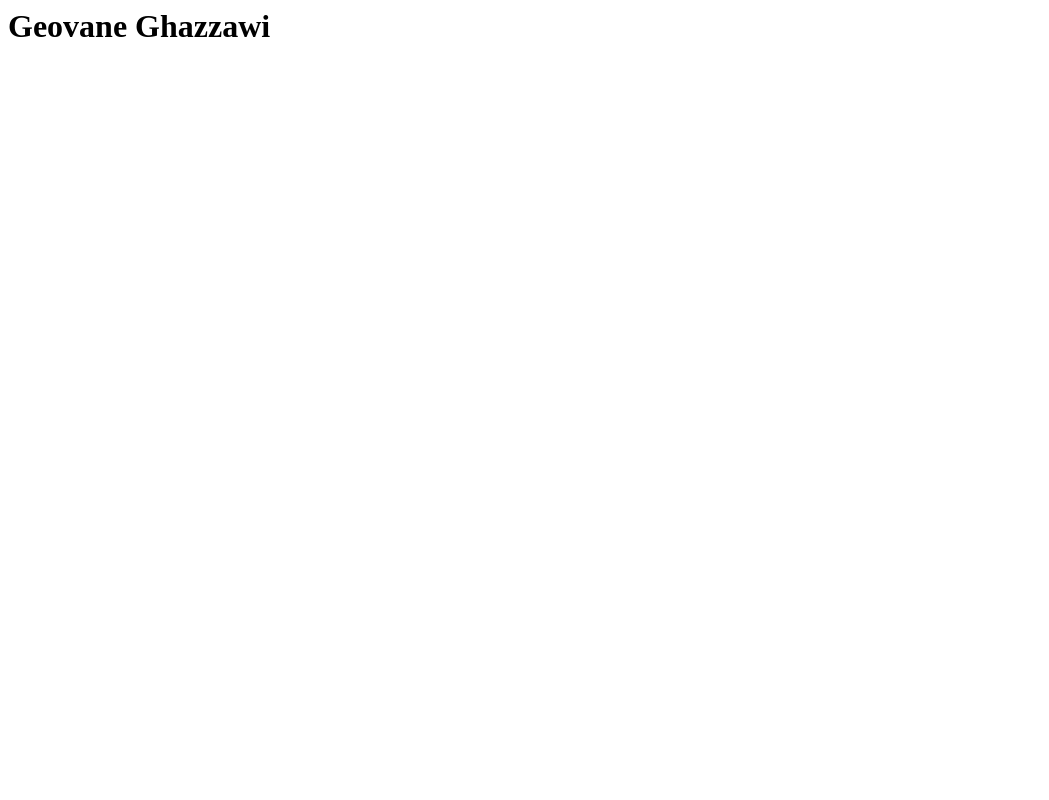
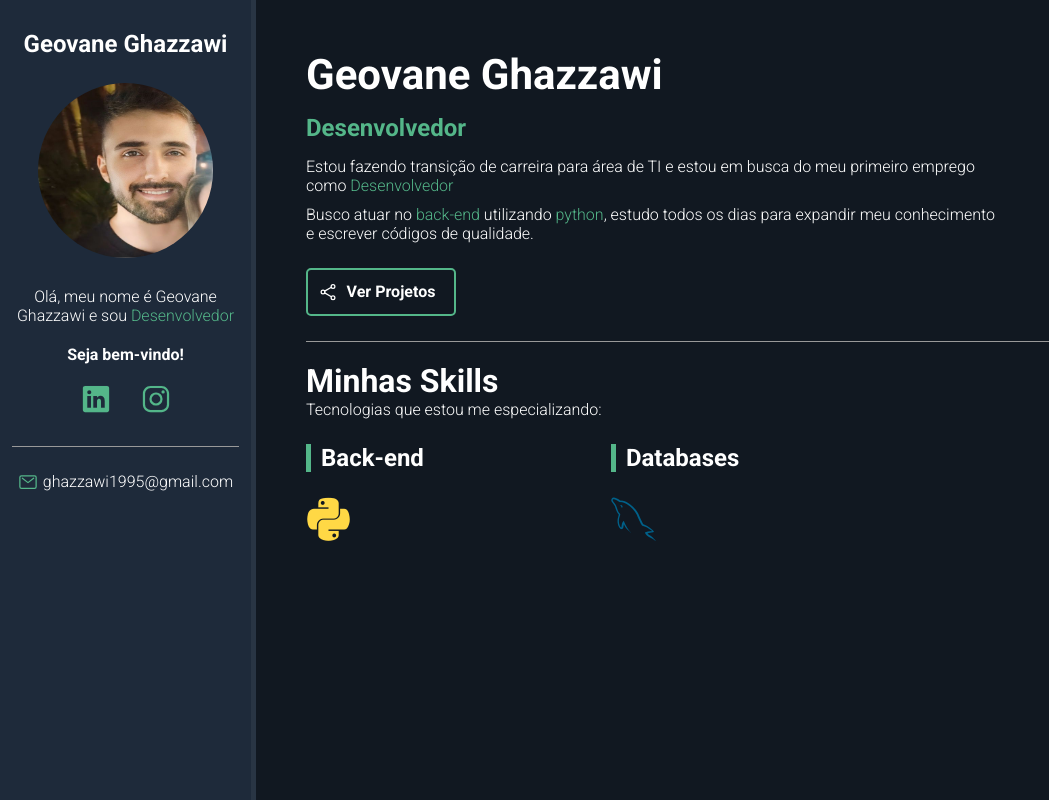
Before and after one commit to G-Ghazzawi/G-Ghazzawi.github.io, a plain HTML site: page index.html in a window 1280 px wide. Shown: the whole page, without its empty margins (0-1049 px from the left). Drawn offline with nearby package versions, Linux system fonts and the light colour scheme.

Commit message:
Finalizando o portifolio

```diff
--- /dev/null
+++ b/css/style.css
@@ -0,0 +1,238 @@
+/*reset*/
+* {
+    padding: 0;
+    margin: 0;
+    font-family: 'Roboto', sans-serif;
+    box-sizing: border-box;
+}
+
+/*Variables*/
+
+:root {
+    --main-color: #54B689;
+    --main-text-color: #FFF;
+    --border-color: #999;
+    --bio-bg-color: #1E2A3A;
+    --bio-border-color: #293544;
+    --about-bg-color: #111821;
+}
+
+/*general*/
+
+.highlight {
+    color: var(--main-color);
+}
+
+/* Containers */
+
+#container {
+    display: flex;
+    flex-direction: row;
+    color: var(--main-text-color)
+}
+
+#bio-container {
+    flex: 1 1 20%;
+    min-height: 100vh;
+    background-color: var(--bio-bg-color);
+    text-align: center;
+    padding: 30px 12px;
+    border-right: 5px solid var(--bio-border-color);
+}
+
+#about-container {
+    flex: 1 1 80%;
+    min-height: 100vh;
+    background-color: var(--about-bg-color);
+    padding: 50px;
+}
+
+
+/* Bio Container */
+
+#bio-container h2 {
+    margin-bottom: 25px;
+
+}
+
+#bio-container #welcome-text {
+    font-weight: bold;
+}
+
+#bio-container p {
+    margin-bottom: 20px;
+}
+
+#bio-image {
+    width: 175px;
+    height: 175px;
+    border-radius: 50%;
+    margin-bottom: 25px;
+}
+
+#social-container {
+    display: flex;
+    justify-content: center;
+    list-style: none;
+    border-bottom: 1px solid var(--border-color);
+    margin-bottom: 25px;
+    padding-bottom: 25px;
+}
+
+#social-container li {
+    flex: 1 1 0;
+    max-width: 60px;
+}
+
+#social-container li a {
+    color: var(--main-color);
+    font-size: 30px;
+}
+
+#email-container {
+    display: flex;
+    justify-content: center;
+}
+
+
+#email-container a {
+    color: var(--main-text-color);
+    text-decoration: none;
+    max-width: 225px;
+}
+
+#email-container ion-icon {
+    color: var(--main-color);
+    font-size: 20px;
+    margin-right: 5px;
+    max-width: 20px;
+}
+
+/*about container */
+
+#name {
+    font-size: 42px;
+    margin-bottom: 15px;
+}
+
+#title {
+    font-size: 24px;
+    margin-bottom: 15px;
+    font-weight: bold;
+}
+
+.description {
+    max-width: 75%;
+    margin-bottom: 10px;
+}
+
+#btn-projects {
+    font-weight: bold;
+    font-size: 16px;
+    color: var(--main-text-color);
+    border: 2px solid var(--main-color);
+    border-radius: 5px;
+    text-decoration: none;
+    transition: .5s;
+    margin: 25px 0;
+    padding: 12px 10px;
+    width: 150px;
+    text-align: center;
+    display: flex;
+}
+
+#btn-projects ion-icon,
+#btn-projects span {
+    flex: 1 1 0;
+}
+
+#btn-projects ion-icon {
+    font-size: 20px;
+    max-width: 20px;
+}
+
+#btn-projects:hover {
+    background-color: var(--main-color);
+}
+
+#skills-section-title {
+    border-top: 1px solid var(--border-color);
+    padding-top: 20px;
+    margin-top: 20px;
+    font-size: 32px;
+}
+
+#skills-container {
+    display: flex;
+    flex-wrap: wrap;
+    margin-top: 25px;
+}
+
+.skills-box {
+    flex: 1 1 10%;
+    max-width: 33%;
+    margin-bottom: 35px;
+}
+
+.skills-title {
+    font-size: 24px;
+    margin-bottom: 25px;
+    font-weight: bold;
+    padding-left: 10px;
+    border-left: 5px solid var(--main-color);
+}
+
+.skills-box i {
+    font-size: 45px;
+    margin-right: 10px;
+}
+
+/* Mobile */
+
+@media(max-width: 450px) {
+
+    #container {
+        flex-direction: column;
+    }
+
+    #bio-container {
+        min-height: auto;
+        border-right: none;
+        border-bottom: 5px solid var(--bio-border-color);
+    }
+
+    #bio-container h2 {
+        display: none;
+    }
+
+    #bio-container p {
+        max-width: 60%;
+        margin: 10px auto;
+    }
+
+    #about-container {
+        text-align: center;
+        padding: 30px;
+    }
+
+    #about-container .description {
+        margin: 10px auto;
+        max-width: 100%;
+        line-height: 26px;
+    }
+
+    #btn-projects {
+        margin: 20px auto;
+    }
+
+    .skills-box {
+        flex: 1 1 100%;
+        max-width: 100%;
+        margin-bottom: 40px;
+        text-align: left;
+    }
+
+    .skills-box i {
+        font-size: 60px;
+    }
+}
--- a/index.html
+++ b/index.html
@@ -1 +1,55 @@
-<h1>Geovane Ghazzawi</h1>
+<!DOCTYPE html>
+<html lang="en">
+<head>
+    <meta charset="UTF-8">
+    <meta name="viewport" content="width=device-width, initial-scale=1.0">
+    <title>Portifólio Geovane Ghazzawi</title>
+    <link rel="stylesheet" href="css/style.css">
+    <! -- Google Fonts --> <link rel="preconnect" href="https://fonts.googleapis.com">
+    <link rel="preconnect" href="https://fonts.gstatic.com" crossorigin>
+    <link href="https://fonts.googleapis.com/css2?family=Roboto:ital,wght@0,300;0,700;0,900;1,300;1,700;1,900&display=swap" rel="stylesheet">
+    <! -- Dev Icon Fonts -->
+    <link rel="stylesheet" type='text/css' href="https://cdn.jsdelivr.net/gh/devicons/devicon@latest/devicon.min.css" />
+    <! -- CSS do projeto -->
+
+</head>
+<body>
+    <main id="container">
+        <aside id="bio-container">
+            <h2>Geovane Ghazzawi</h2>
+            <img id="bio-image" src="img/profile.jpg" alt="Geovane Ghazzawi">
+            <p>Olá, meu nome é Geovane Ghazzawi e sou <span class="highlight">Desenvolvedor</span></p>
+            <p id="welcome-text">Seja bem-vindo!</p>
+            <ul id="social-container">
+                <li><a href="https://www.linkedin.com/in/geovane-ghazzawi-454170231/" target="_blank"><ion-icon name ="logo-linkedin"></ion-icon></a></li>
+                <li><a href="https://www.instagram.com/geovanespat/" target="_blank"><ion-icon name ="logo-instagram"></ion-icon></a></li>
+            </ul>
+            <div id="email-container">
+                <ion-icon name="mail-outline"></ion-icon><a href="mailto:ghazzawi1995@gmail.com">ghazzawi1995@gmail.com</a>
+            </div>
+        </aside>
+        <section id="about-container">
+            <h1 id="name">Geovane Ghazzawi</h1>
+            <p id="title"><span class="highlight">Desenvolvedor</span></p>
+            <p class="description">Estou fazendo transição de carreira para área de TI e estou em busca do meu primeiro emprego como <span class="highlight">Desenvolvedor</span></p>
+            <p class="description">Busco atuar no <span class="highlight">back-end</span> utilizando <span class="highlight">python</span>, estudo todos os dias para expandir meu conhecimento e escrever códigos de qualidade.</p>
+            <a href="https://github.com/G-Ghazzawi" target="_blank" id="btn-projects"><ion-icon name="share-social-outline"></ion-icon> <span>Ver Projetos</span></a>
+            <h2 id="skills-section-title">Minhas Skills</h2>
+            <p class="description">Tecnologias que estou me especializando:</p>
+            <div id="skills-container">
+                <div class="skills-box">
+                    <p class="skills-title">Back-end</p>
+                    <i class="devicon-python-plain colored"></i>
+                </div>
+                <div class="skills-box">
+                    <p class="skills-title">Databases</p>
+                    <i class="devicon-mysql-plain colored"></i>
+                </div>
+            </div>
+        </section>
+    </main>
+    <! -- Ion Icons -->
+    <script type="module" src="https://unpkg.com/ionicons@7.1.0/dist/ionicons/ionicons.esm.js"></script>
+    <script nomodule src="https://unpkg.com/ionicons@7.1.0/dist/ionicons/ionicons.js"></script>
+</body>
+</html>
```
Also changed, not shown: img/profile.jpg (added).
